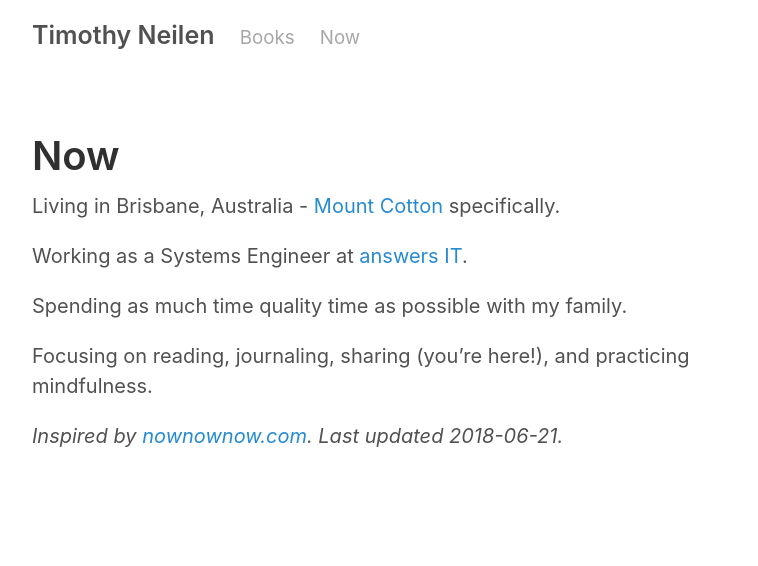
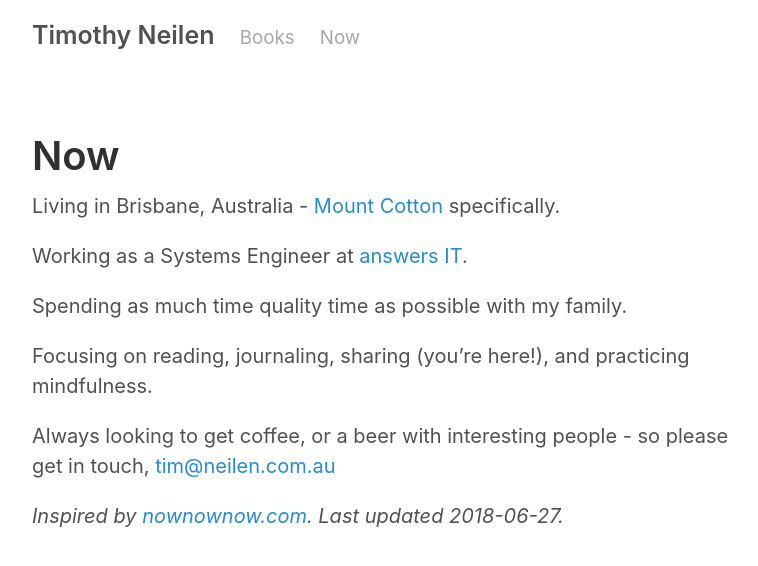
Before and after one commit to teejayen/teejayen.github.io, a Jekyll site: the page built from now.md, in a window 1280 px wide. Shown: the top 566 px of the page, without its empty margins (258-1016 px from the left). Built offline with Jekyll 4.4.1, drawn with Linux system fonts in a browser that asks for light colours.

Commit message:
added contact information

```diff
--- a/now.md
+++ b/now.md
@@ -11,4 +11,6 @@ Spending as much time quality time as possible with my family.
 
 Focusing on reading, journaling, sharing (you're here!), and practicing mindfulness.
 
-*Inspired by [nownownow.com](https://nownownow.com). Last updated 2018-06-21.*
+Always looking to get coffee, or a beer with interesting people - so please get in touch, [tim@neilen.com.au](mailto:tim@neilen.com.au?Subject=Let's%20do%20coffee...)
+
+*Inspired by [nownownow.com](https://nownownow.com). Last updated 2018-06-27.*
```
